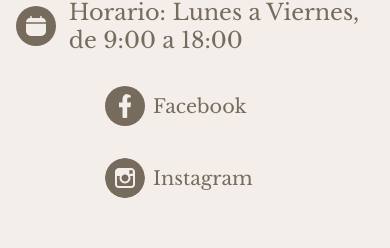
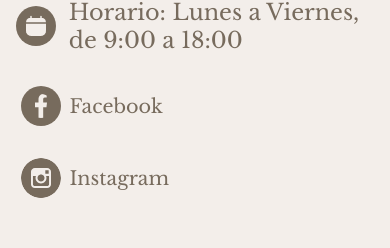
Before and after one commit to juanMarcosChalu/olimpiada-grupo-A, a React (Vite) app in the folder frontend/: page /contacto in a window 390 px wide. Shown: the part 688-936 px from the top of the page. Built offline with nearby package versions, Linux system fonts and the light colour scheme; no server answers.

Commit message:
2.5.0
contacto responsive (mentiura)

```diff
--- a/frontend/src/components/sections/contacto/contacto.module.css
+++ b/frontend/src/components/sections/contacto/contacto.module.css
@@ -285,6 +285,11 @@ textarea.infoForm {
 }
 
 @media (max-width: 768px) {
+  .redesContainer{
+    width: 97%;
+    margin: 0 auto;
+
+  }
   .infoGrid {
     flex-direction: column;
     align-items: center;
```
